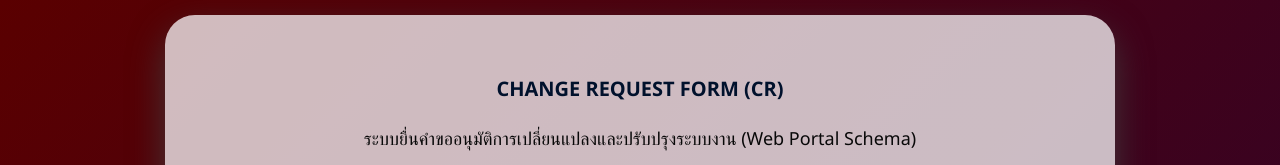
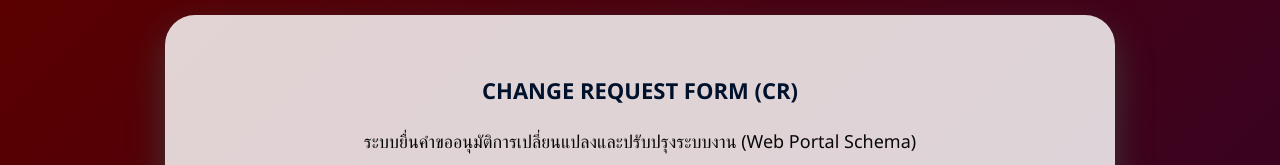
Before and after one commit to NTPmm11/IT, a Vue app in the folder frontend/: page /form in a window 1280 px wide. Shown: the top 165 px of the page. Built offline with nearby package versions, Linux system fonts and the light colour scheme; no server answers; sample sign-in values are in the browser's storage.

Commit message:
Change head section

```diff
--- a/frontend/src/assets/css/form.css
+++ b/frontend/src/assets/css/form.css
@@ -1,5 +1,5 @@
 .container {
-  background: #fcfcffbd;
+  background: #ffffffd3;
   width: 100%;
   max-width: 950px;
   min-width: 0;
@@ -32,6 +32,7 @@ input, textarea, select, button {
   color: #00112c;
   font-size: 1.25rem;
   font-weight: 800;
+  font-size : 22px;
 }
 .header-section p {
   margin-top: 5px;
```
